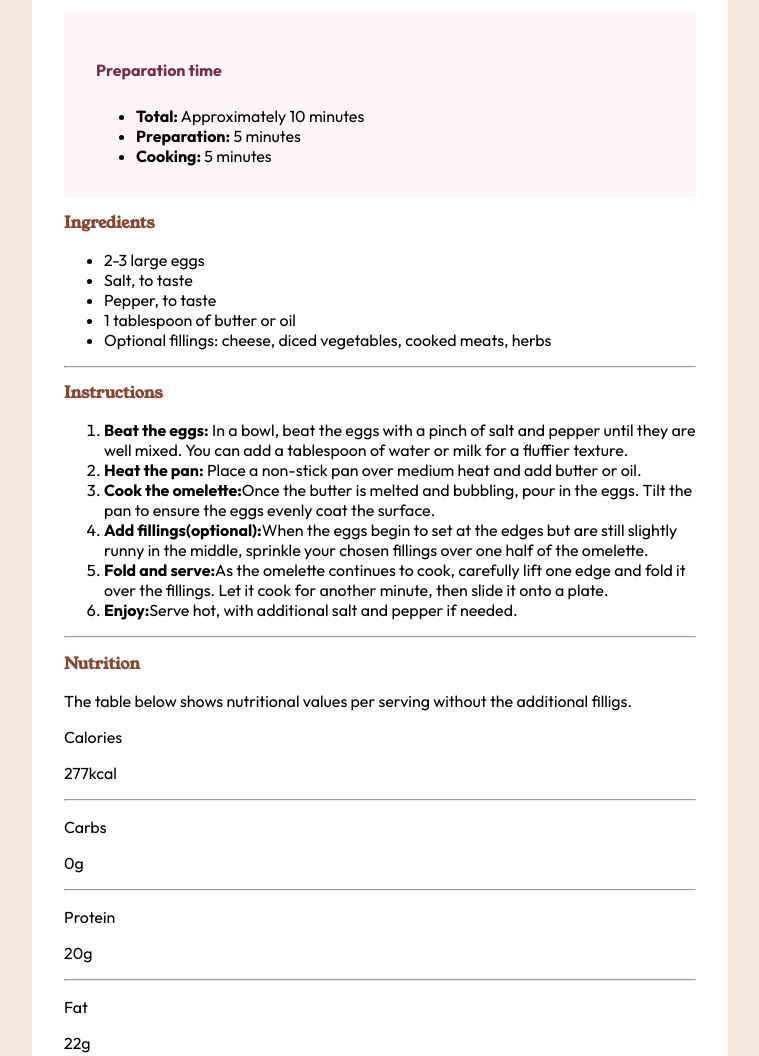
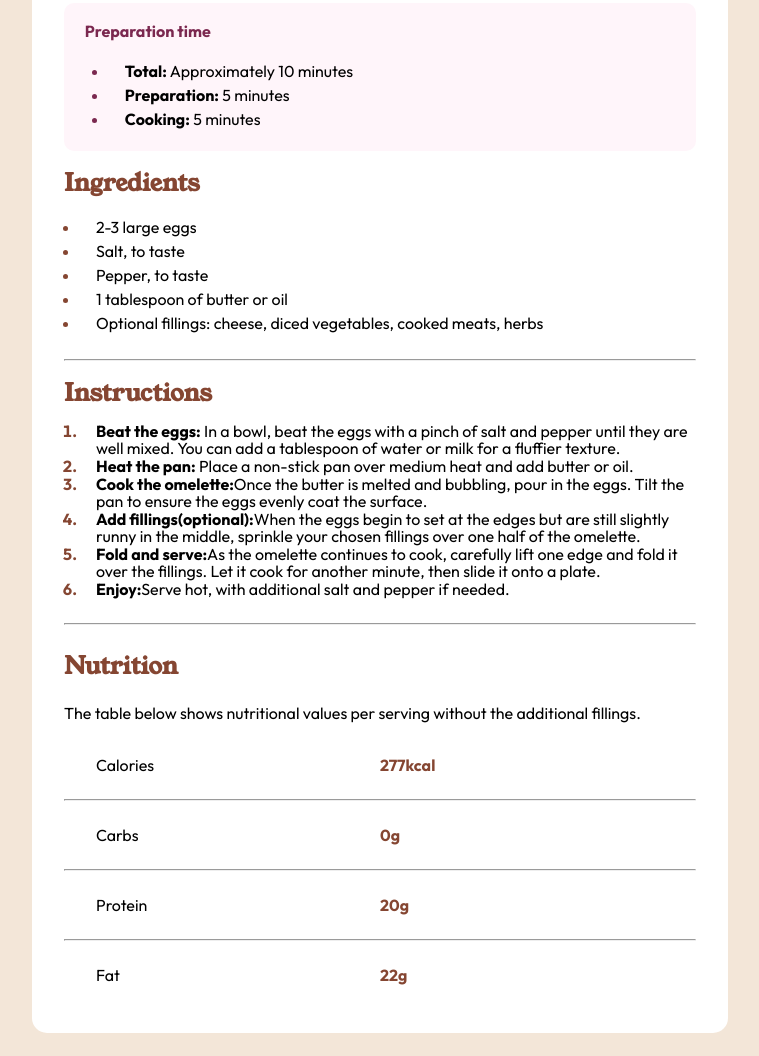
Before and after one commit to Alfonso-1701/Recipe_Page, a plain HTML site: page recipe.html in a window 1280 px wide. Shown: the part 524-1580 px from the top of the page, without its empty margins (260-1019 px from the left). Drawn offline with Linux system fonts and the light colour scheme.

Commit message:
desktop version finished

```diff
--- a/recipe.css
+++ b/recipe.css
@@ -1,8 +1,12 @@
+img{
+    width: 100%;
+    border-radius: 10px;
+}
 h1, h2{
     font-family: "Young Serif", serif;
 }
 h1{
-    font-size: 2.3rem;
+    font-size: 2rem;
     font-weight: 100;
     margin-bottom: 1rem;
 
@@ -10,6 +14,8 @@ h1{
 h2{
     color: var(--brown800);
 }
+
+
 :root{
     --main-bg-color: hsl(0, 0%, 100%);
     --stone100: hsl(30, 54%, 90%);
@@ -22,33 +28,86 @@ h2{
     --rose50: hsl(330, 100%, 98%);
 }
 
+
 body{
     background-color: var(--stone100);
     font-family: outfit, sans-serif;
     font-size: 16px;
 }
-*{
-    font-size: 16px;
-
-}
-
-.shell{
+.main_shell{
     padding: 2rem;
     margin: 5% auto 5% auto;
     background-color: var(--main-bg-color);
     width: 50%;
     border-radius: 15px;
 }
+.ruler{
+    margin: 1.5rem 0px;
+}
+
+
 #prep_shell{
-    padding: 1rem 2rem;
+    padding: .3rem;
+    line-height: 1.5rem;
     background-color: var(--rose50);
+    border-radius: 10px;
 }
 #prep{
-    font-size: 1.5rem;
+    font-size: 1rem;
+    margin: .7rem 1rem;
     color: var(--rose800);
 }
+#prep_shell li::marker{
+    color: var(--rose800);
+}
+#prep_shell li{
+    padding-left: 1rem ;
+}
 
-img{
-    width: 100%;
-    border-radius: 10px;
+
+#ingredients_shell{
+    line-height: 1.5rem;
 }
+
+#ingredients_shell li::marker{
+    color: var(--brown800);
+}
+
+#ingredients_shell ul{
+    margin-left: 1rem;
+    padding: 0px;
+}
+#ingredients_shell li{
+    padding-left: 1rem;
+}
+
+
+#instructions_shell{
+    line-height: 1.1rem;
+}
+#instructions_shell li::marker{
+    color: var(--brown800);
+    font-weight: 700;
+}
+#instructions_shell ol{
+    margin-left: 1rem;
+    padding: 0px;
+}
+#instructions_shell li{
+    padding-left: 1rem;
+}
+
+
+.nutrition{
+    display: grid;
+    grid-template-columns: 1fr 1fr;
+}
+
+.note{
+    margin-left: 2rem;
+}
+
+.value{
+    color: var(--brown800);
+    font-weight: 700;
+}
--- a/recipe.html
+++ b/recipe.html
@@ -10,7 +10,7 @@
 </head>
 <body>
 
-    <div class="shell">
+    <div class="main_shell">
         <img src="image-omelette.jpeg" alt="omelette">
 
         <H1>Simple Omelette Recipe</H1>
@@ -25,6 +25,7 @@
             </ul>
         </div>
 
+        <div id="ingredients_shell">
             <h2>Ingredients</h2>
             <ul>
                 <li>2-3 large eggs</li>
@@ -33,11 +34,12 @@
                 <li>1 tablespoon of butter or oil</li>
                 <li>Optional fillings: cheese, diced vegetables, cooked meats, herbs</li>
             </ul>
+        </div>
 
-        <hr>
+        <hr class="ruler">
 
+        <div id="instructions_shell">
             <h2>Instructions</h2>
-
             <ol>
                 <li><b>Beat the eggs:</b> In a bowl, beat the eggs with a pinch of salt and pepper until they are well mixed. You can add a tablespoon of water or milk for a fluffier texture.</li>
                 <li><b>Heat the pan:</b> Place a non-stick pan over medium heat and add butter or oil.</li>
@@ -46,22 +48,38 @@
                 <li><b>Fold and serve:</b>As the omelette continues to cook, carefully lift one edge and fold it over the fillings. Let it cook for another minute, then slide it onto a plate.</li>
                 <li><b>Enjoy:</b>Serve hot, with additional salt and pepper if needed.</li>
             </ol>
+        </div>
+
+        <hr class="ruler">
+
+        <h2>Nutrition</h2>
+        <p>The table below shows nutritional values per serving without the additional fillings.</p>
+        <div class="nutrition">
+            <p class="note">Calories</p>
+            <p class="value">277kcal</p>
+        </div>
 
         <hr>
 
-        <h2>Nutrition</h2>
-        <p>The table below shows nutritional values per serving without the additional filligs.</p>
-        <p>Calories</p>
-        <p>277kcal</p>
+        <div class="nutrition">
+            <p class="note">Carbs</p>
+            <p class="value">0g</p>
+        </div>
+
         <hr>
-        <p>Carbs</p>
-        <p>0g</p>
+
+        <div class="nutrition">
+            <p class="note">Protein</p>
+            <p class="value">20g</p>
+        </div>
+
         <hr>
-        <p>Protein</p>
-        <p>20g</p>
-        <hr>
-        <p>Fat</p>
-        <p>22g</p>
+
+        <div class="nutrition">
+            <p class="note">Fat</p>
+            <p class="value">22g</p>
+        </div>
+
     </div>
 
 </body>
```
Lines whose indentation alone changed are shown as unchanged.
